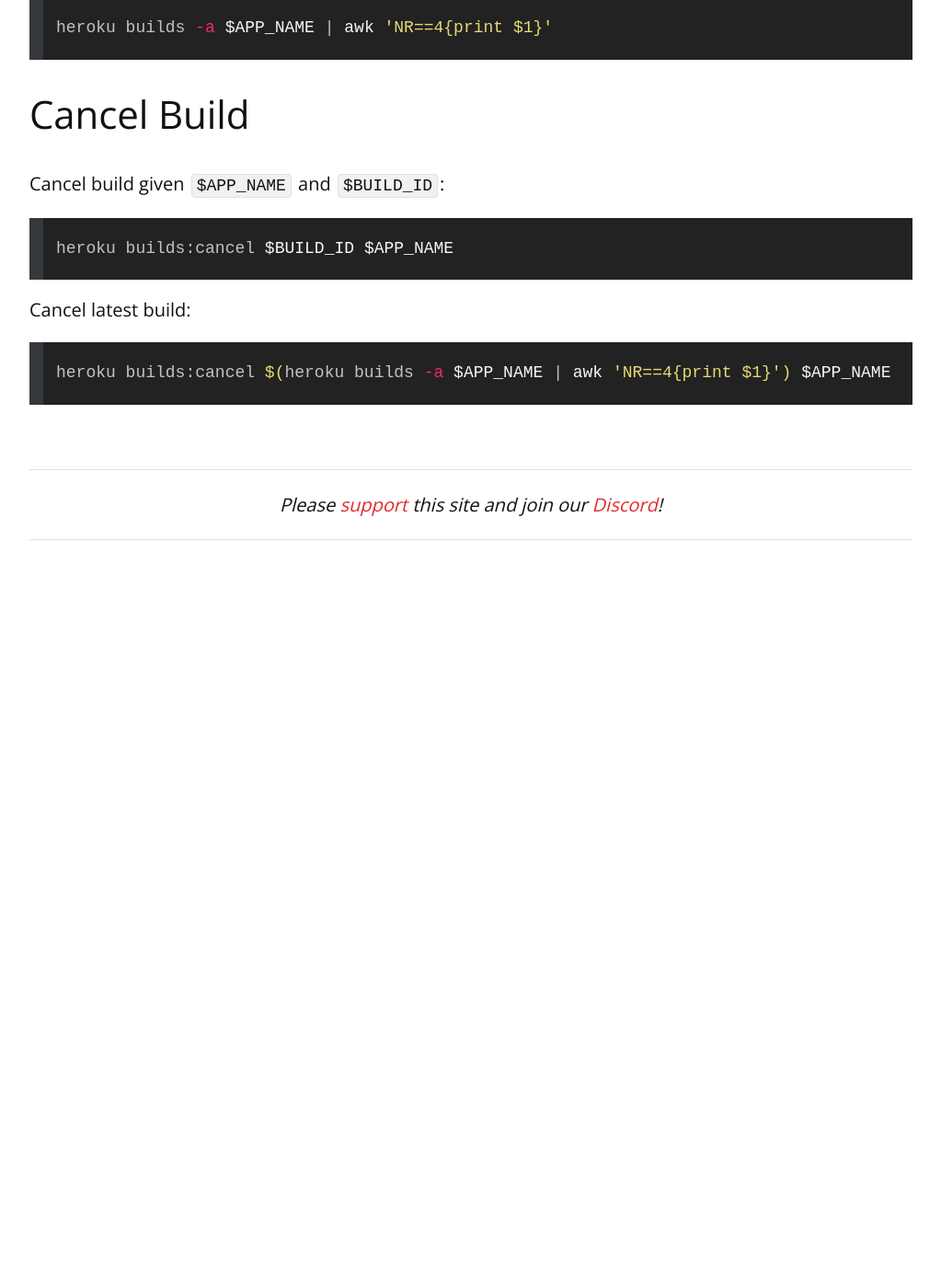
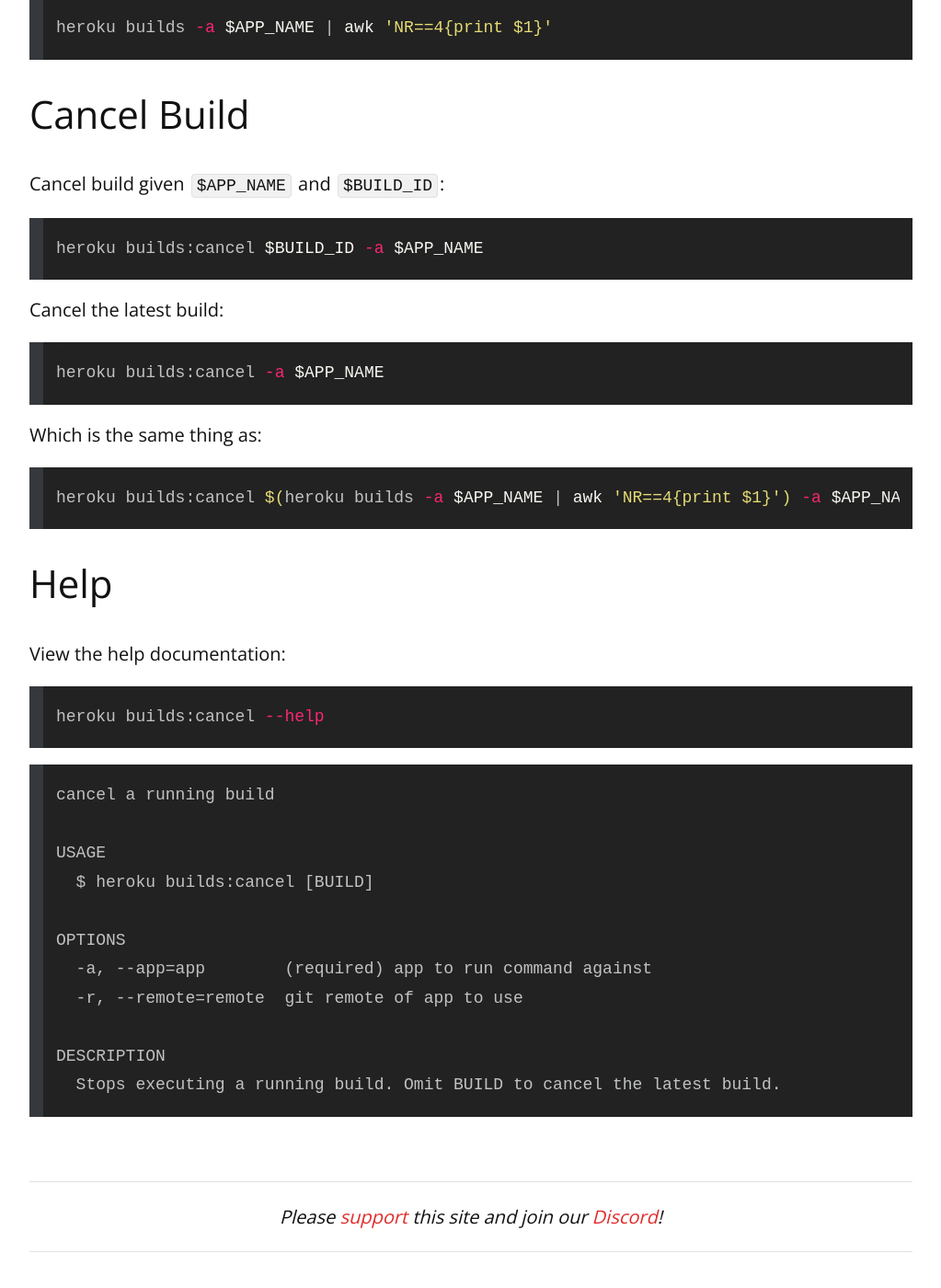
Before and after one commit to remarkablemark/remarkablemark.github.io, a Jekyll site: the page built from _posts/2021/2021-05-05-heroku-cancel-build.md, in a window 1280 px wide and 1400 px high, scrolled down 1051 px. Shown: the whole window at 92% size, without its empty margins (128-1151 px from the left). Built offline with Jekyll 4.4.1, drawn with Linux system fonts in a browser that asks for light colours; comment, search, counter and statistics services are not loaded; before the commit the page ends 1763 px from its top, so only the background shows below that; some of the changed text lies outside the part shown.

Commit message:
fix(posts): update "How to cancel a Heroku build"
Post: 2021-05-05-heroku-cancel-build.md

Fix commands for cancelling Heroku build and display help
documentation.

````diff
--- a/_posts/2021/2021-05-05-heroku-cancel-build.md
+++ b/_posts/2021/2021-05-05-heroku-cancel-build.md
@@ -2,14 +2,15 @@
 layout: post
 title: How to cancel a Heroku build
 date: 2021-05-05 20:14:21
+updated: 2021-05-13 01:24:47
 excerpt: How to cancel or stop a Heroku build that's stuck or in progress.
 categories: heroku cli
 ---
 
-> **TL;DR**: cancel most recent Heroku build:
+> **TL;DR**: cancel the latest Heroku build:
 >
 > ```sh
-> heroku builds:cancel $BUILD_ID $APP_NAME
+> heroku builds:cancel -a $APP_NAME
 > ```
 
 ## Prerequisite
@@ -20,9 +21,9 @@
 heroku plugins:install heroku-builds
 ```
 
-## Get Builds
+## List Builds
 
-Get a list of builds for `$APP_NAME`:
+List the builds for `$APP_NAME`:
 
 ```sh
 heroku builds -a $APP_NAME
@@ -45,11 +46,39 @@
 Cancel build given `$APP_NAME` and `$BUILD_ID`:
 
 ```sh
-heroku builds:cancel $BUILD_ID $APP_NAME
+heroku builds:cancel $BUILD_ID -a $APP_NAME
 ```
 
-Cancel latest build:
+Cancel the latest build:
 
 ```sh
-heroku builds:cancel $(heroku builds -a $APP_NAME | awk 'NR==4{print $1}') $APP_NAME
+heroku builds:cancel -a $APP_NAME
 ```
+
+Which is the same thing as:
+
+```sh
+heroku builds:cancel $(heroku builds -a $APP_NAME | awk 'NR==4{print $1}') -a $APP_NAME
+```
+
+## Help
+
+View the help documentation:
+
+```sh
+heroku builds:cancel --help
+```
+
+```
+cancel a running build
+
+USAGE
+  $ heroku builds:cancel [BUILD]
+
+OPTIONS
+  -a, --app=app        (required) app to run command against
+  -r, --remote=remote  git remote of app to use
+
+DESCRIPTION
+  Stops executing a running build. Omit BUILD to cancel the latest build.
+```
````
